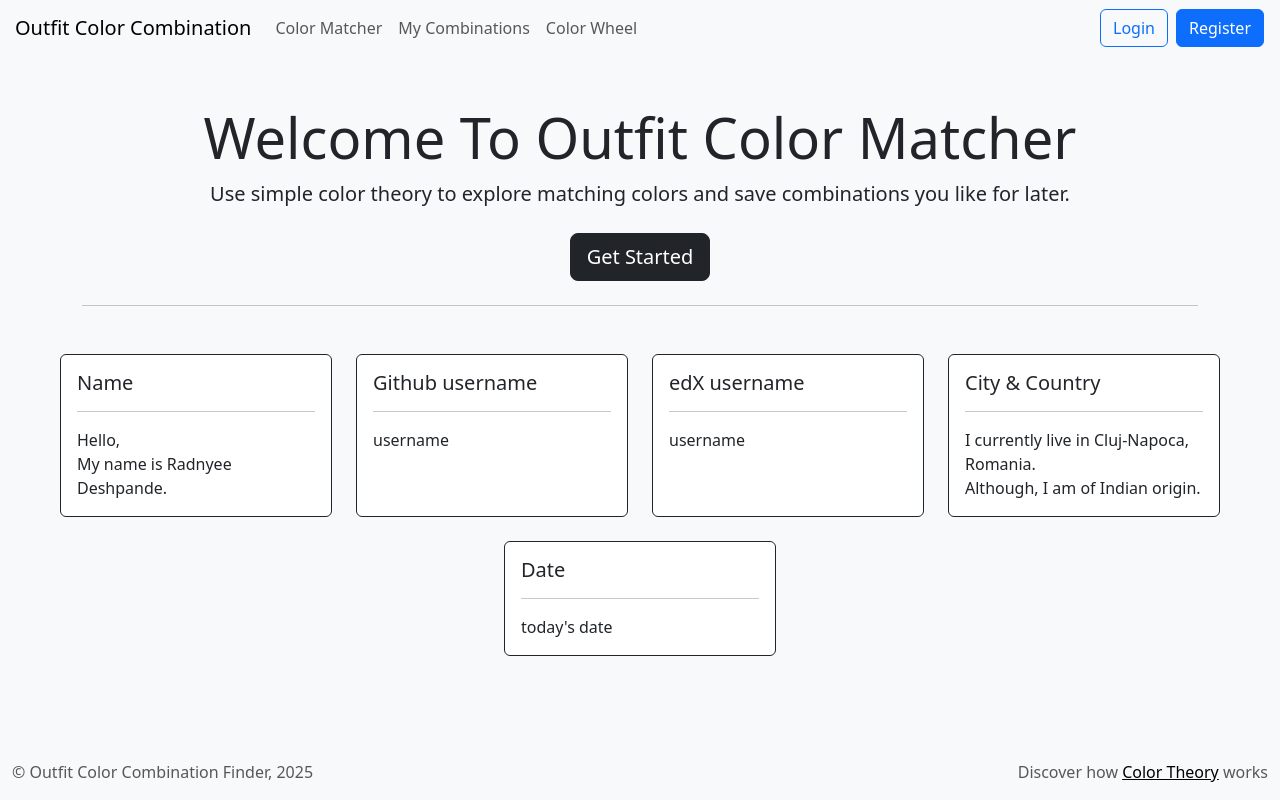
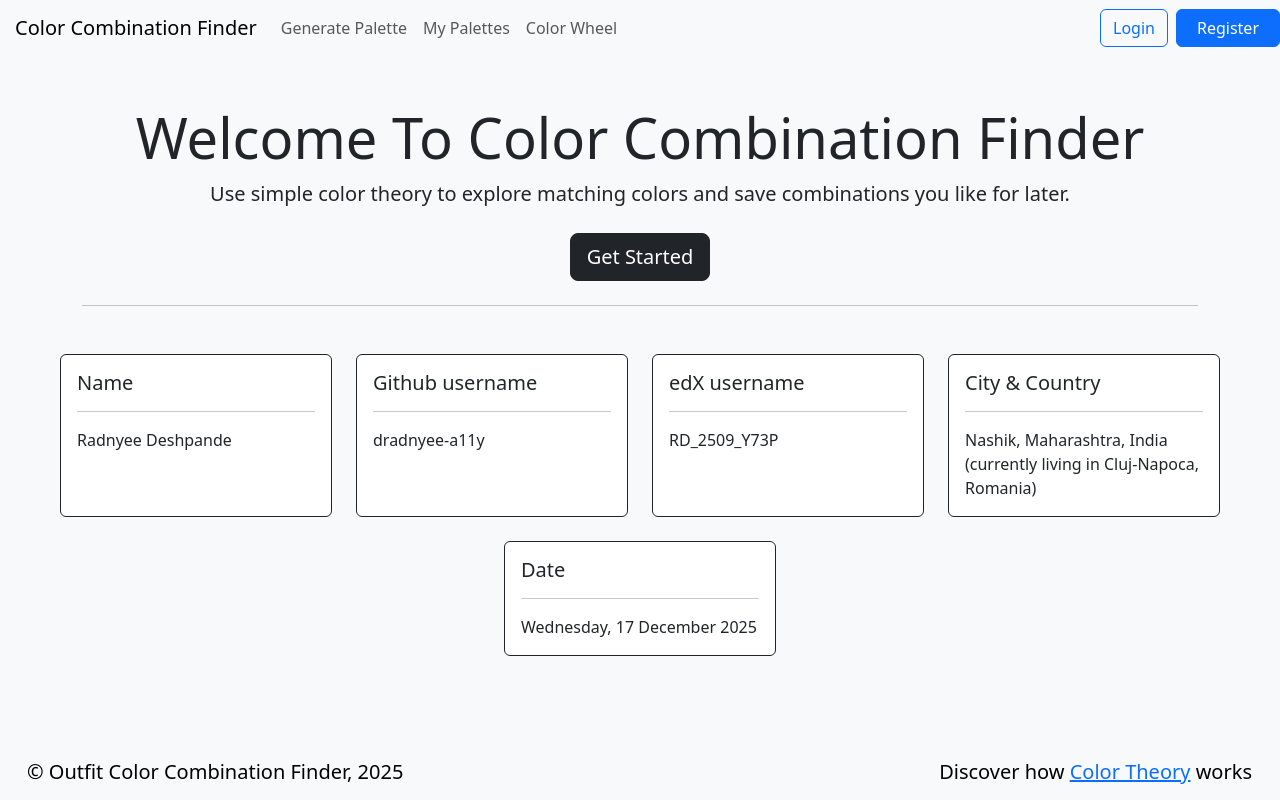
Before and after one commit to dradnyee-a11y/Color_matcher, a Flask app: page / in a window 1280 px wide. Run offline with Flask 3, Linux system fonts and the light colour scheme; some libraries are stand-ins or nearby versions.

Commit message:
Final Backup

```diff
--- a/app.py
+++ b/app.py
@@ -2,7 +2,7 @@ import os
 
 import colorsys
 import re
-from flask import Flask, render_template, request, redirect, session, flash
+from flask import Flask, render_template, request, redirect, session
 from cs50 import SQL
 from werkzeug.security import generate_password_hash, check_password_hash
 from flask_session import Session
@@ -21,28 +21,21 @@ app.config["SESSION_TYPE"] = "filesystem"
 Session(app)
 
 # Configure the SQLite database
-db = SQL("sqlite:///outfits.db")
+db = SQL("sqlite:///palettes.db")
 
+# Secret key
 app.secret_key = "cs50-secret-key"
-
-# Ensure the app runs on main
-if __name__ == "__main__":
-    app.run()
 
 # Helper functions
 def get_dominant_color(image):
     # Open the image
     image = Image.open(image)
-
     # Reduce the image size for faster processing
     image = image.resize((150, 150))
-
     # Convert image to palette and get a single color
     result = image.convert("P", palette=Image.ADAPTIVE, colors=1)
-
     # Convert the color to RGB format
     dominant_color = tuple(result.getpalette()[:3])
-
     # Return the dominant color
     return dominant_color
 
@@ -84,19 +77,12 @@ def triadic(hls):
     return ([c1 , c2])
 
 def login_required(f):
-    # Get data from the function passed in
     @wraps(f)
-
     def decorated_function(*args, **kwargs):
-        # If the user is not logged in, redirect to login page
         if session.get("user_id") is None:
             return redirect("/login")
-
-        # Otherwise, proceed with the original function
         else:
             return f(*args, **kwargs)
-
-    # return the decorated function
     return decorated_function
 
 EXTENSIONS = {"png", "jpg", "jpeg"}
@@ -110,22 +96,23 @@ def index():
 
 @app.route("/register", methods=["GET", "POST"])
 def register():
-    # If reached via GET, show the form
     if request.method == "GET":
         return render_template("register.html")
 
-    # If reached via POST
     elif request.method == "POST":
         username = request.form.get("username")
         password = request.form.get("password")
         confirm_password = request.form.get("confirm_password")
 
+        # Ensure all the fields are filled
         if not username or not password or not confirm_password:
             return "Please fill out all fields", 400
 
+        # Ensure the username is not too long
         if len(username) > 30:
             return "Username too long", 400
 
+        # Ensure the password is not too short
         if len(password) < 6:
             return "Password too short", 400
 
@@ -133,6 +120,7 @@ def register():
         if password != confirm_password:
             return "Passwords do not match", 400
 
+        # Hash password
         password = generate_password_hash(password)
 
         # Check for duplicate usernames
@@ -146,11 +134,9 @@ def register():
 
 @app.route("/login", methods=["GET", "POST"])
 def login():
-    # If reached via GET, show the form
     if request.method == "GET":
         return render_template("login.html")
 
-    # If reached via POST
     elif request.method == "POST":
         session.clear()
         username = request.form.get("username")
@@ -161,10 +147,11 @@ def login():
         if not username or not password:
             return "Please enter your credentials", 400
 
-        # Ensure the password is correct
+        # Ensure the username is correct
         if len(user) != 1:
             return "Incorrect username", 400
 
+        # Ensure the password is correct
         elif not check_password_hash(user[0]["hash"], password):
             return "Incorrect password", 400
 
@@ -173,21 +160,20 @@ def login():
         session["username"] = user[0]["username"]
     return redirect("/")
 
-@app.route("/logout", methods=["POST"])
+@app.route("/logout")
 @login_required
 def logout():
-    if request.method == "POST":
-        # Log the user out by clearing the session
-        session.clear()
-        return redirect("/login")
+    # Log the user out by clearing the session
+    session.clear()
+    return redirect("/")
 
 @app.route("/wheel")
 def wheel():
     return render_template("wheel.html")
 
-@app.route("/combos", methods=["GET", "POST"])
+@app.route("/my_palettes", methods=["GET", "POST"])
 @login_required
-def combos():
+def my_palettes():
     user_id = session["user_id"]
     if request.method == "GET":
         palettes = db.execute("SELECT * FROM combos WHERE user_id = ?", user_id)
@@ -199,20 +185,22 @@ def combos():
         if not name:
             name = "Untitled Palette"
 
+        # Proceed if the action has value save_palette
         if action == "save_palette":
             base_color = request.form.get("base_color")
             complementary = request.form.get("complementary")
             analogous = request.form.get("analogous")
             triadic = request.form.get("triadic")
 
+            # Ensure the colors exist
             if not base_color or not complementary or not analogous or not triadic:
                 return "Invalid Palette", 400
 
-            # Save the palette to the database
+            # Save the palette in the database
             db.execute("INSERT INTO combos (user_id, base_color, complementary, analogous, triadic, name) VALUES (?, ?, ?, ?, ?, ?)",
                        user_id, base_color, complementary, analogous, triadic, name)
 
-            return redirect("/combos")
+            return redirect("/my_palettes")
 
 @app.route("/color_matcher", methods=["GET", "POST"])
 def color_matcher():
@@ -221,7 +209,6 @@ def color_matcher():
     hex_color = None
     image_uploaded = False
     color = None
-
     palettes = {}
 
     if request.method == "POST":
@@ -234,6 +221,7 @@ def color_matcher():
              if not image or image.filename == "":
                 return "No image uploaded", 400
 
+             # Ensure the file type is supported
              if not file_validity(image.filename):
                 return "Invalid file type", 400
 
@@ -254,6 +242,7 @@ def color_matcher():
             color = request.form.get("color")
             hex_color = color
 
+            # Ensure hex_color is a hex value
             if not re.match(r"^#[0-9A-Fa-f]{6}$", hex_color):
                 return "Invalid Color", 400
 
--- a/static/style.css
+++ b/static/style.css
@@ -2,6 +2,14 @@ body, head, footer {
     background-color: #f8f9fa !important;
 }
 
+body {
+    min-height: 100vh;
+    overflow-y: auto;
+}
+
+.content {
+    margin-bottom: 80px;
+}
 .match {
     margin-bottom: 20px;
 }
@@ -25,6 +33,17 @@ body, head, footer {
 
 .navbar-nav ms-auto {
     padding-right: 15px;
+}
+
+#card, card_r{
+    min-height:70vh
+}
+#register {
+    max-width:480px; width:100%
+}
+
+#login {
+    max-width:420px; width:100%
 }
 
 #inst {
--- a/templates/color_matcher.html
+++ b/templates/color_matcher.html
@@ -1,6 +1,6 @@
 {% extends "layout.html" %}
 
-{% block title %}Combination Finder{% endblock %}
+{% block title %}Genetate palettes{% endblock %}
 
 {% block body %}
      <ul class="nav nav-tabs" id="ColorTabs" role="tablist">
@@ -58,7 +58,7 @@
                     <div class="container mt-4">
                          <div class="row align-items-center justify-content-center g-4">
 
-                              <div class="col-md-3 text-center align-items-center">
+                              <div class="col-md-3 text-center align-items-center me-5">
                                    <h4 class="mb-3">Upload an Image</h4>
                                    <input type="file" id="imageUpload" name="image" accept="image/*" class="form-control w-200 mx-auto my-3">
                                    <button type="submit" class="btn btn-primary mt-3">Extract Color & Find Combinations</button>
@@ -96,7 +96,7 @@
      </form>
      <div class="container mt-n3">
           {% if palettes %}
-               <form method="POST" action="/combos" class="form">
+               <form method="POST" action="/my_palettes" class="form">
                     <input type="hidden" name="action" value="save_palette">
                     <input type="hidden" name="base_color" value="{{ extracted_color }}">
                     <input type="hidden" name="complementary" value="{{ palettes['Complementary'] }}">
--- a/templates/index.html
+++ b/templates/index.html
@@ -5,7 +5,7 @@
 {% block body %}
     <div class="container py-5">
         <div class="text-center mb-4">
-            <h1 class="display-4">Welcome To Outfit Color Matcher</h1>
+            <h1 class="display-4">Welcome To Color Combination Finder</h1>
             <p class="lead mb-4">Use simple color theory to explore matching colors and save combinations you like for later.</p>
         </div>
         <div class="text-center">
@@ -19,7 +19,7 @@
             <div class="card-body">
                 <h5 class="card-title">Name</h5>
                 <hr>
-                <p class="card-text">Hello,<br>My name is Radnyee Deshpande.</p>
+                <p class="card-text">Radnyee Deshpande</p>
             </div>
         </div>
     </div>
@@ -29,7 +29,7 @@
             <div class="card-body">
                 <h5 class="card-title">Github username</h5>
                 <hr>
-                <p class="card-text">username</p>
+                <p class="card-text">dradnyee-a11y</p>
             </div>
         </div>
     </div>
@@ -39,7 +39,7 @@
             <div class="card-body">
                 <h5 class="card-title">edX username</h5>
                 <hr>
-                <p class="card-text">username</p>
+                <p class="card-text">RD_2509_Y73P</p>
             </div>
         </div>
     </div>
@@ -50,8 +50,7 @@
                 <h5 class="card-title">City & Country</h5>
                 <hr>
                 <p class="card-text">
-                    I currently live in Cluj-Napoca, Romania.<br>
-                    Although, I am of Indian origin.
+                    Nashik, Maharashtra, India <br> (currently living in Cluj-Napoca, Romania)
                 </p>
             </div>
         </div>
@@ -62,7 +61,7 @@
             <div class="card-body">
                 <h5 class="card-title">Date</h5>
                 <hr>
-                <p class="card-text">today's date</p>
+                <p class="card-text">Wednesday, 17 December 2025</p>
             </div>
         </div>
     </div>
--- a/templates/layout.html
+++ b/templates/layout.html
@@ -11,17 +11,17 @@
 <body>
     <header>
         <nav class="navbar navbar-expand-lg navbar-light bg-light">
-            <a class="navbar-brand" href="/">Outfit Color Combination</a>
+            <a class="navbar-brand" href="/">Color Combination Finder</a>
             <button class="navbar-toggler" type="button" data-bs-toggle="collapse" data-bs-target="#navbarNav" aria-controls="navbarNav" aria-expanded="false" aria-label="Toggle navigation">
                 <span class="navbar-toggler-icon"></span>
             </button>
             <div class="collapse navbar-collapse" id="navbarNav">
                 <ul class="navbar-nav">
                     <li class="nav-item">
-                        <a class="nav-link" href="/color_matcher">Color Matcher</a>
+                        <a class="nav-link" href="/color_matcher">Generate Palette</a>
                     </li>
                     <li class="nav-item">
-                        <a class="nav-link" href="/combos">My Combinations</a>
+                        <a class="nav-link" href="/my_palettes">My Palettes</a>
                     </li>
                     <li class="nav-item">
                         <a class="nav-link" href="/wheel">Color Wheel</a>
@@ -49,18 +49,17 @@
             </div>
         </nav>
     </header>
-    <main>
+    <main class="content">
         {% block body %}
         {% endblock %}
     </main>
-    <footer>
+    <footer class="footer">
         <nav class="navbar fixed-bottom bg-body-tertiary">
             <div class="container-fluid d-flex">
-                <span class="navbar-text">&copy; Outfit Color Combination Finder, 2025</span>
-                <span class="navbar-text ms-auto">Discover how <a href="https://www.figma.com/resource-library/what-is-color-theory/">Color Theory</a> works</span>
+                <span class="navbar-brand">&copy; Outfit Color Combination Finder, 2025</span>
+                <span class="navbar-brand ms-auto">Discover how <a href="https://www.figma.com/resource-library/what-is-color-theory/">Color Theory</a> works</span>
             </div>
         </nav>
     </footer>
-    <script src="static/main.js"></script>
 </body>
 </html>
--- a/templates/login.html
+++ b/templates/login.html
@@ -3,8 +3,8 @@
 {% block title %}Login{% endblock %}
 
 {% block body %}
-<div class="container d-flex align-items-center justify-content-center" style="min-height:70vh">
-    <div class="card p-4 shadow-sm" style="max-width:420px; width:100%">
+<div class="container d-flex align-items-center justify-content-center" id="card">
+    <div class="card p-4 shadow-sm" id="login">
         <h3 class="mb-3 text-center">Login</h3>
         <form method="post" action="/login" class="needs-validation" novalidate>
             <div class="mb-3">
--- a/templates/register.html
+++ b/templates/register.html
@@ -3,8 +3,8 @@
 {% block title %}Register{% endblock %}
 
 {% block body %}
-<div class="container d-flex align-items-center justify-content-center" style="min-height:70vh">
-    <div class="card p-4 shadow-sm" style="max-width:480px; width:100%">
+<div class="container d-flex align-items-center justify-content-center" class="card_r">
+    <div class="card p-4 shadow-sm" id="register">
         <h3 class="mb-3 text-center">Register</h3>
         <form action="/register" method="POST" class="needs-validation" novalidate>
             <div class="mb-3">
--- a/templates/wheel.html
+++ b/templates/wheel.html
@@ -8,7 +8,7 @@
         <div class="d-flex justify-content-left" id="wheelContent">
             <img src="static/color_wheel.jpg" alt="Color Wheel" id="img">
 
-            <div id="instructions"">
+            <div id="instructions">
                 <h3>How to Use the Color Wheel and Color Palettes</h3>
                 <p class="info_1">The color wheel is a visual representation of colors arranged according to their chromatic relationship. It is a useful tool for understanding color theory and creating harmonious color combinations.</p>
 
@@ -31,9 +31,7 @@
                     <li>Use in real life: Works well for colorful but balanced designs, like playful graphics, websites, or vibrant outfit combinations.</li>
                     <li>Tip: Stick to one dominant color and use the others in smaller amounts to avoid clashing.</li>
                 </ul>
-
             </div>
-
         </div>
     </div>
 {% endblock %}
```
Also changed, not shown: templates/saved.html (+2 -11 lines), README.md, palettes.db (added).
